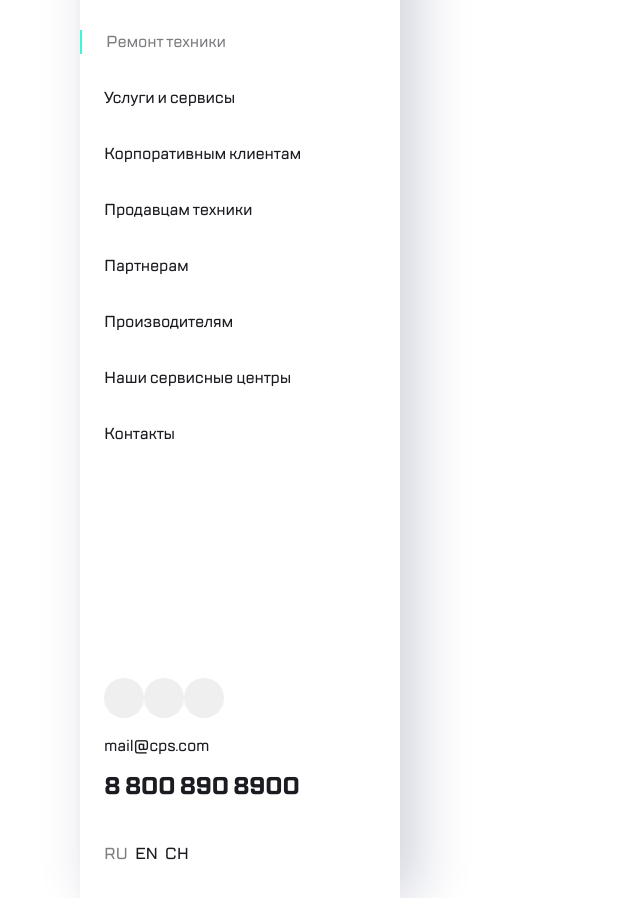
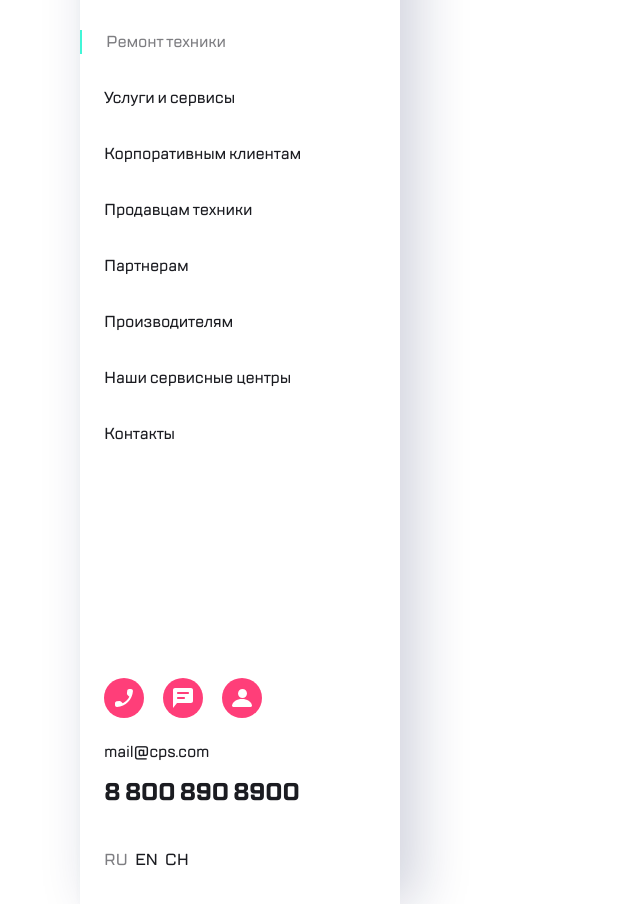
Before and after one commit to webcodingby/JSLearn, a plain HTML site: page Web Core/mobile-first/menu.html in a window 1280 px wide. Shown: the part 98-1002 px from the top of the page, without its empty margins (0-640 px from the left). Drawn offline with Linux system fonts and the light colour scheme; files whose address does not match are found by name.

Commit message:
repair 1.4 button

```diff
--- a/Web Core/mobile-first/menu.html
+++ b/Web Core/mobile-first/menu.html
@@ -38,10 +38,10 @@
         <a class="menu--link" href="#">Контакты</a>
       </nav>
       <div class="mobile--contact">
-        <div class="contact__callback">
-          <button class="callback__call button"></button>
-          <button class="callback__chat button"></button>
-          <button class="callback__profile button"></button>
+        <div class="callback">
+          <button class="button--call button"></button>
+          <button class="button--chat button"></button>
+          <button class="button--profile button"></button>
         </div>
         <a class="contact--mail" href="mailto:mail@cps.com">mail@cps.com</a>
         <a class="contact--tel" href="tel:+88008908900">8 800 890 8900</a>
```
